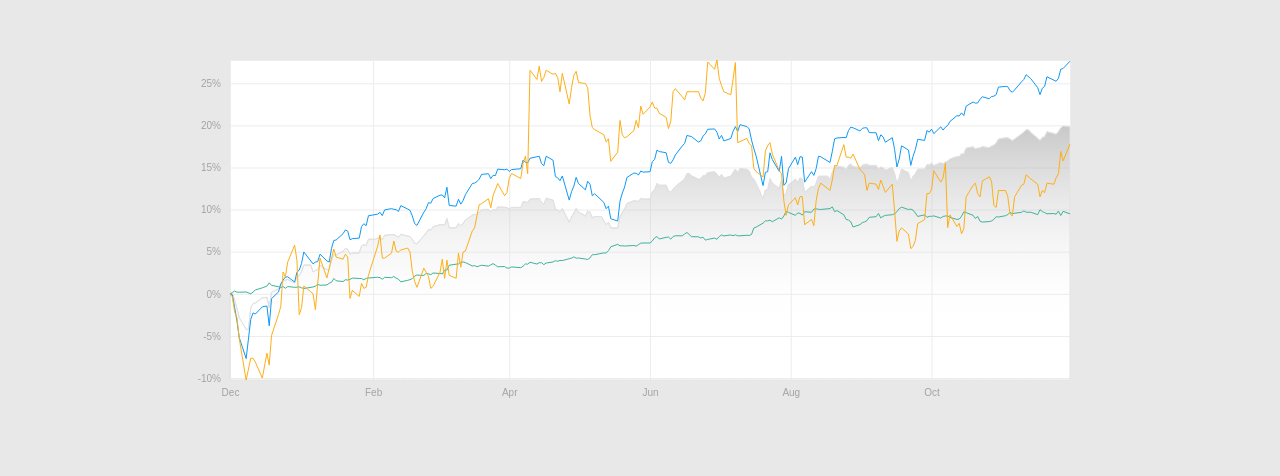
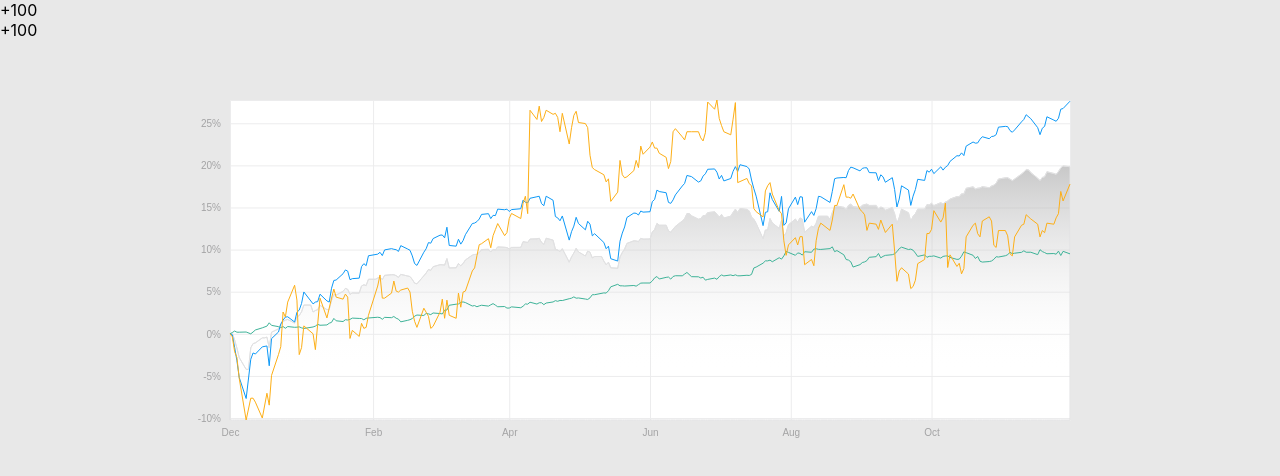
Before and after one commit to kimkvn/linechart-and-slider, a React (Create React App) app in the folder app/: page / in a window 1280 px wide. Shown: the top 476 px of the page. Built offline with nearby package versions, Linux system fonts and the light colour scheme.

Commit message:
adding a displayChip component

```diff
--- a/app/src/App.js
+++ b/app/src/App.js
@@ -1,5 +1,7 @@
 import React from 'react';
 import './App.css';
+
+import DisplayChip from './DisplayChip';
 
 import './line-graph.scss';
 
@@ -29,6 +31,8 @@ class App extends React.Component {
   render() {
     return (
       <div id="app">
+        <DisplayChip />
+        <DisplayChip />
         <div id="chart-container">
           <svg id="isa-modeled-performance-chart"></svg>
           <div id="chart-tooltip">
--- /dev/null
+++ b/app/src/DisplayChip.js
@@ -0,0 +1,11 @@
+import React from 'react';
+
+const DisplayChip = () => {
+  return (
+    <div className="displayChip">
+      <span className="displayChipValue">+100</span>
+    </div>
+  );
+};
+
+export default DisplayChip;
```
